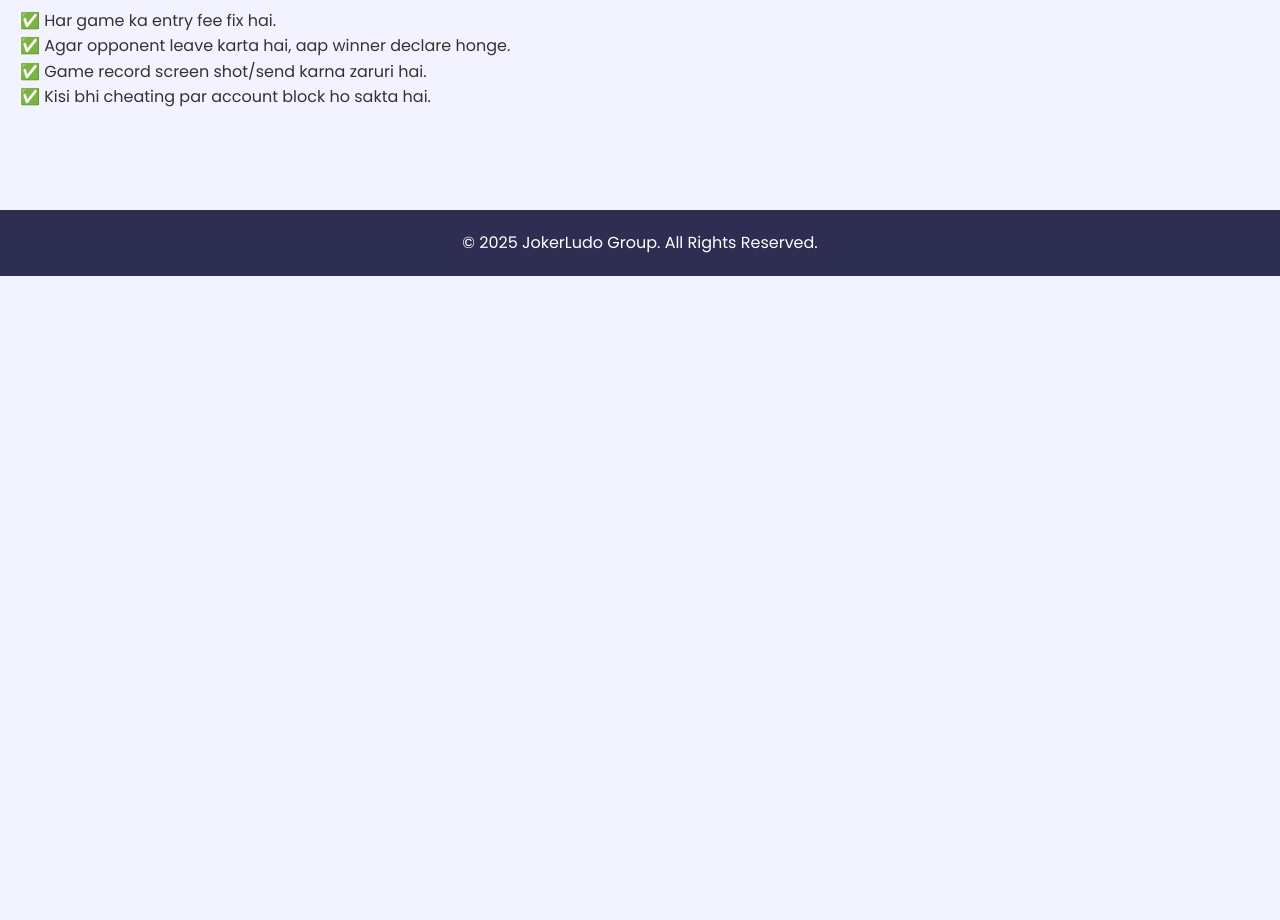
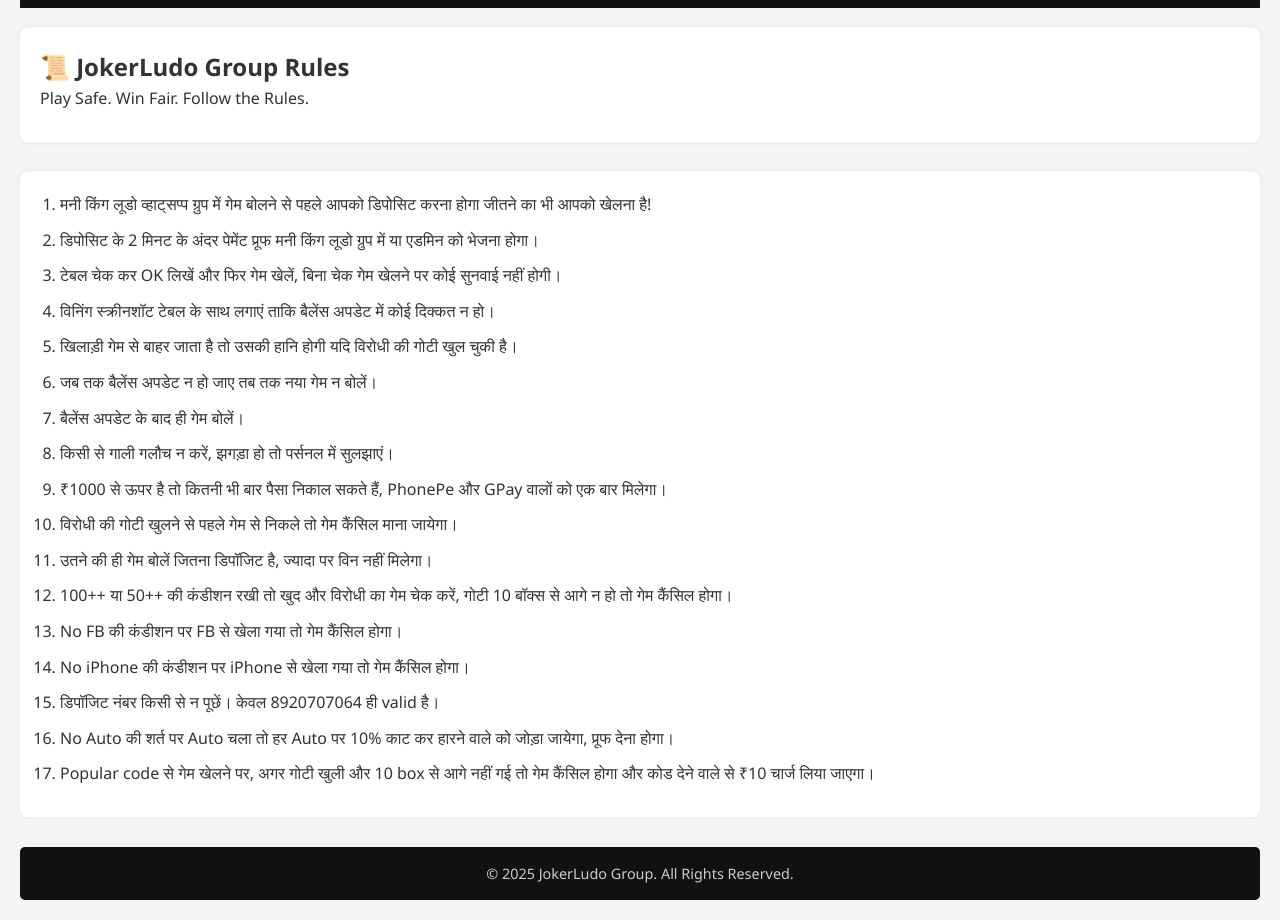
Before and after one commit to rchaurasiya1075/jokerludogrouplink, a plain HTML site: page rules.html in a window 1280 px wide. Shown: the part 192-1112 px from the top of the page. Before the commit the page ends 800 px from the top, so only its background shows below. Drawn offline with Linux system fonts and the light colour scheme.

Commit message:
Update rules.html

```diff
--- a/rules.html
+++ b/rules.html
@@ -3,9 +3,9 @@
 <head>
   <meta charset="UTF-8" />
   <meta name="viewport" content="width=device-width, initial-scale=1.0"/>
-  <title>JokerLudo | Rules</title>
-  <link rel="stylesheet" href="css/rules.css">
+  <title>Rules - JokerLudo Group</title>
   <link href="https://fonts.googleapis.com/css2?family=Poppins:wght@400;600&display=swap" rel="stylesheet">
+  <link rel="stylesheet" href="style.css" />
 </head>
 <body>
 
@@ -13,18 +13,39 @@
     <div class="logo">🎲 JokerLudo</div>
     <ul class="nav-links">
       <li><a href="index.html">Home</a></li>
-      <li><a href="rules.html">Rules</a></li>
+      <li><a href="rules.html" class="active">Rules</a></li>
       <li><a href="join.html">Join</a></li>
       <li><a href="contact.html">Contact</a></li>
     </ul>
   </nav>
 
-  <section class="rules-section">
-    <h2>Game Rules & Instructions</h2>
-    <p>✅ Har game ka entry fee fix hai.</p>
-    <p>✅ Agar opponent leave karta hai, aap winner declare honge.</p>
-    <p>✅ Game record screen shot/send karna zaruri hai.</p>
-    <p>✅ Kisi bhi cheating par account block ho sakta hai.</p>
+  <section class="hero">
+    <h1>📜 JokerLudo Group Rules</h1>
+    <p>Play Safe. Win Fair. Follow the Rules.</p>
+  </section>
+
+  <section class="features rules-section">
+    <div class="card" style="max-width: 900px; text-align: left;">
+      <ol style="padding-left: 20px;">
+        <li>मनी किंग लूडो व्हाट्सप्प ग्रुप में गेम बोलने से पहले आपको डिपोसिट करना होगा जीतने का भी आपको खेलना है!</li>
+        <li>डिपोसिट के 2 मिनट के अंदर पेमेंट प्रूफ मनी किंग लूडो ग्रुप में या एडमिन को भेजना होगा।</li>
+        <li>टेबल चेक कर OK लिखें और फिर गेम खेलें, बिना चेक गेम खेलने पर कोई सुनवाई नहीं होगी।</li>
+        <li>विनिंग स्क्रीनशॉट टेबल के साथ लगाएं ताकि बैलेंस अपडेट में कोई दिक्कत न हो।</li>
+        <li>खिलाड़ी गेम से बाहर जाता है तो उसकी हानि होगी यदि विरोधी की गोटी खुल चुकी है।</li>
+        <li>जब तक बैलेंस अपडेट न हो जाए तब तक नया गेम न बोलें।</li>
+        <li>बैलेंस अपडेट के बाद ही गेम बोलें।</li>
+        <li>किसी से गाली गलौच न करें, झगड़ा हो तो पर्सनल में सुलझाएं।</li>
+        <li>₹1000 से ऊपर है तो कितनी भी बार पैसा निकाल सकते हैं, PhonePe और GPay वालों को एक बार मिलेगा।</li>
+        <li>विरोधी की गोटी खुलने से पहले गेम से निकले तो गेम कैंसिल माना जायेगा।</li>
+        <li>उतने की ही गेम बोलें जितना डिपॉजिट है, ज्यादा पर विन नहीं मिलेगा।</li>
+        <li>100++ या 50++ की कंडीशन रखी तो खुद और विरोधी का गेम चेक करें, गोटी 10 बॉक्स से आगे न हो तो गेम कैंसिल होगा।</li>
+        <li>No FB की कंडीशन पर FB से खेला गया तो गेम कैंसिल होगा।</li>
+        <li>No iPhone की कंडीशन पर iPhone से खेला गया तो गेम कैंसिल होगा।</li>
+        <li>डिपॉजिट नंबर किसी से न पूछें। केवल 8920707064 ही valid है।</li>
+        <li>No Auto की शर्त पर Auto चला तो हर Auto पर 10% काट कर हारने वाले को जोड़ा जायेगा, प्रूफ देना होगा।</li>
+        <li>Popular code से गेम खेलने पर, अगर गोटी खुली और 10 box से आगे नहीं गई तो गेम कैंसिल होगा और कोड देने वाले से ₹10 चार्ज लिया जाएगा।</li>
+      </ol>
+    </div>
   </section>
 
   <footer class="footer">
```
